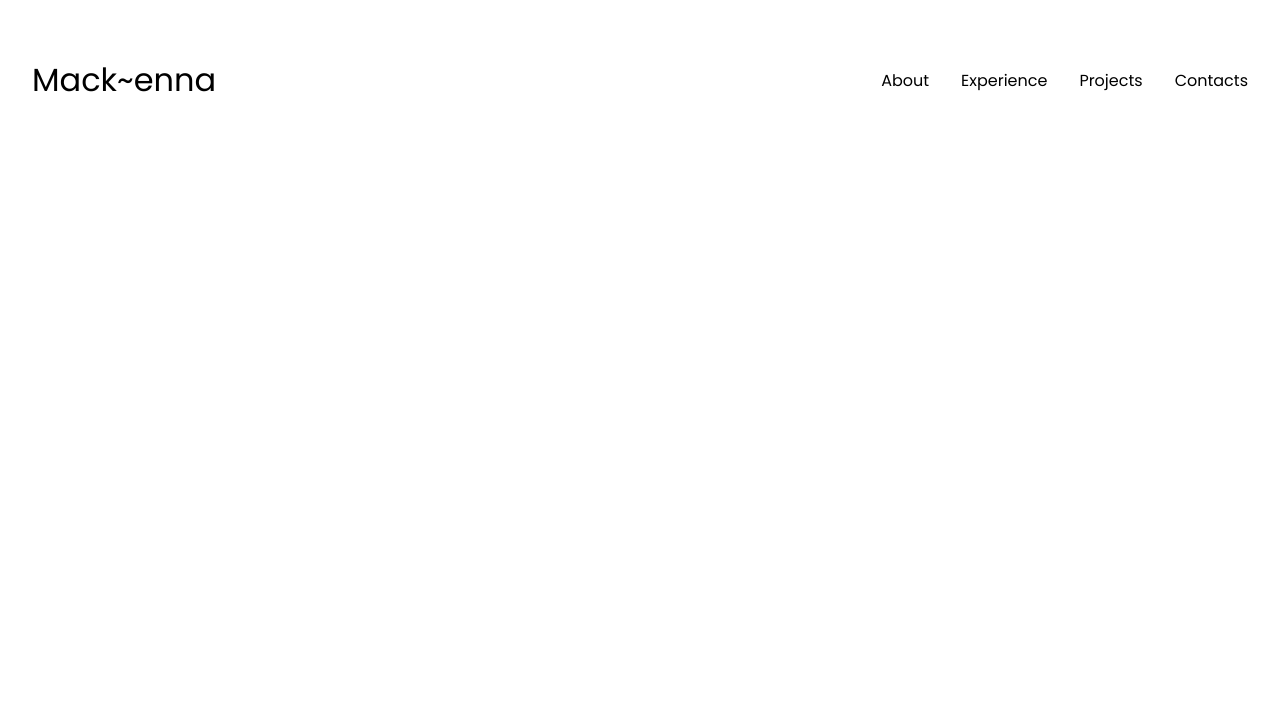
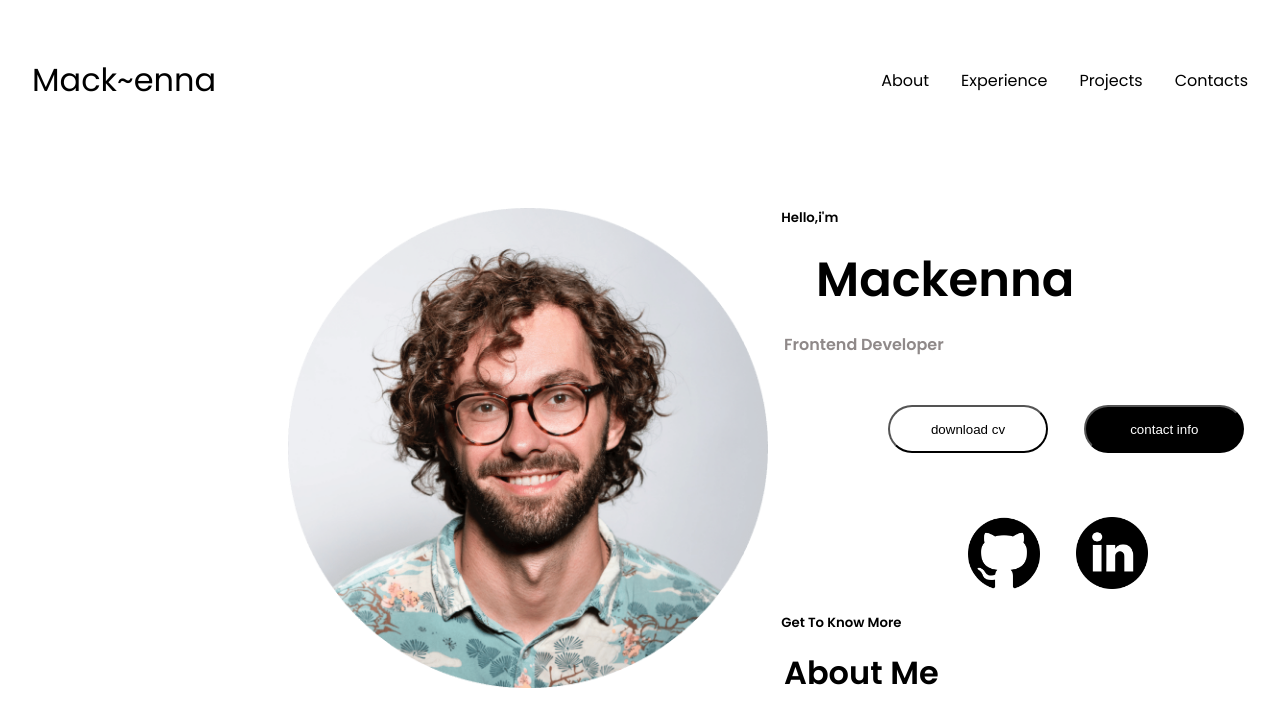
Before and after one commit to kennedy645/html-css-js-project, a plain HTML site: page index.html in a window 1280 px wide. Drawn offline with Linux system fonts and the light colour scheme.

Commit message:
just added other content to the page
like buttons and alike

```diff
--- a/index.html
+++ b/index.html
@@ -20,6 +20,25 @@
         </ul>
     </div>
    </div>
+   <div class="main-menu">
+    <div class="image"><img src="assets/profile-pic.png" alt=""></div>
+    <div class="info-i">
+        <h5 >Hello,i'm</h5>
+        <h1>Mackenna</h1>
+        <h4>Frontend Developer</h4>
+        <div id="button">
+            <button id="download-cv">download cv</button>
+            <button id="contact-info">contact info</button>
+        </div>
+        <div id="icon">
+            <img class="icon-2" src="assets/github.png" alt="not available">
+            <img class="icon-2" src="assets/linkedin.png" alt="not available">
+        </div>
+        <h5>Get To Know More</h5>
+        <h1 id="less">About Me</h1>
+    </div>
+   </div>
+
     <script src="script.js">
 
     </script>
--- a/styles.css
+++ b/styles.css
@@ -53,3 +53,80 @@ a:hover{
 .logo:hover{
     cursor: default;
 }
+.image{
+    width: 55rem;
+    height: 45rem;
+
+
+}
+.image img{
+    width: 30rem;
+   margin-left: 18rem;
+   margin-top: 3rem;
+
+}
+.main-menu{
+    display: flex;
+
+}
+.info-i{
+    text-align: left;
+    margin-top: 2rem;
+    width: 43rem;
+    height: 45rem;
+}
+
+.info-i > *{
+    margin: 1rem;
+    margin-left: 1em;
+}
+h1{
+    font-weight: 900;
+    font-size: 3rem;
+}
+h4{
+    color: rgb(143, 137, 137);
+}
+button{
+    background-color: black;
+    color: white;
+    width: 10rem;
+    height: 3rem;
+    border-radius: 4rem;
+}
+#button{
+    margin-left: 5.5rem;
+    width: 25rem;
+}
+#download-cv{
+    background-color: white;
+    color: black;
+    margin: 2rem;
+}
+#icon{
+    height: 5rem;
+    width: 15rem;
+    align-items: center;
+    margin-top: 0.1rem;
+    margin-left: 11.5rem;
+    margin-bottom: 2rem;
+}
+.icon-2{
+    width: 4.5rem;
+    margin: 1rem;
+}
+#download-cv:hover{
+    background-color: black;
+    color: white;
+
+
+
+}
+#contact-info:hover{
+    background-color: rgb(52, 48, 48);
+
+}
+#less{
+    font-size: 2rem;
+    margin-left: 1rem;
+}
```
